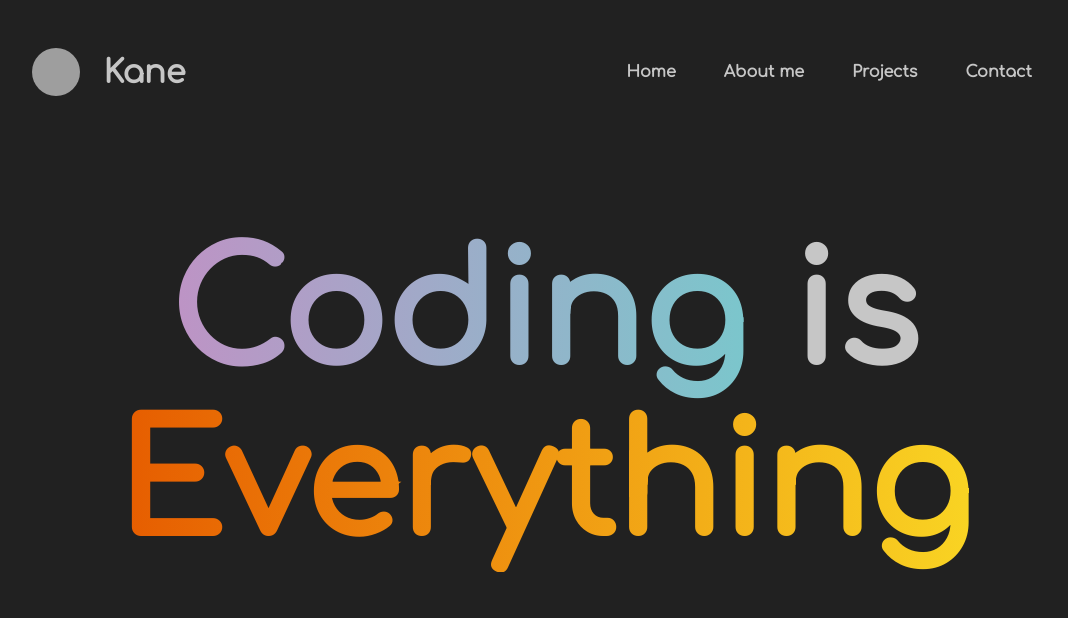
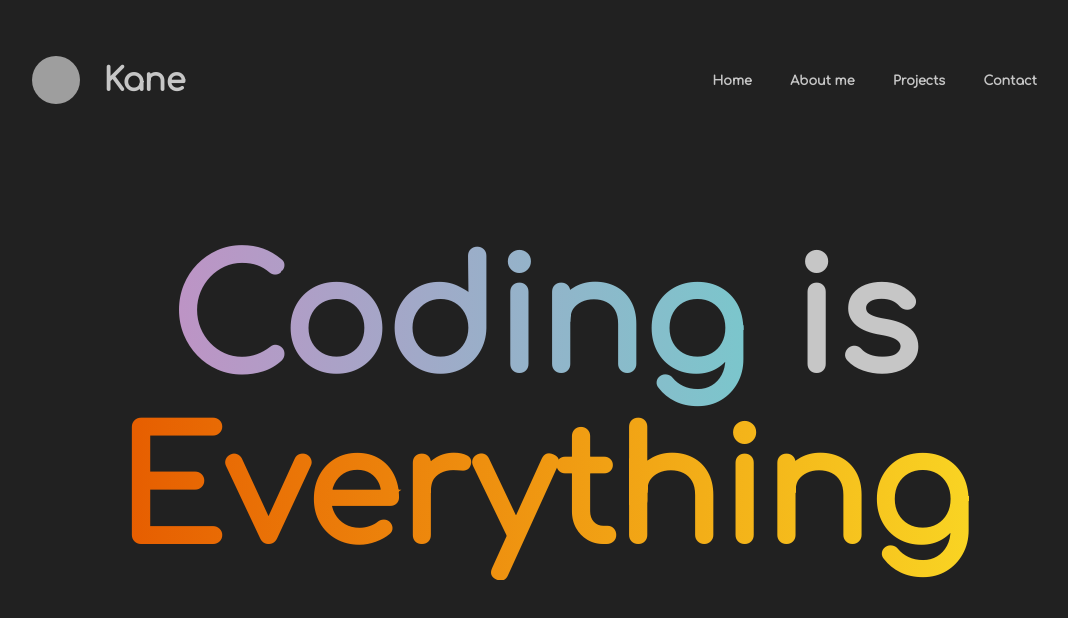
Before and after one commit to kane50613/ka1e, a Vue app: page / in a window 1280 px wide. Shown: the top 618 px of the page, without its empty margins (96-1164 px from the left). Built offline with nearby package versions, Linux system fonts and the light colour scheme; grey boxes are pictures that could not be loaded.

Commit message:
more fixing

```diff
--- a/src/App.vue
+++ b/src/App.vue
@@ -38,7 +38,7 @@ html, body {
 }
 
 #app {
-    margin-top: 2rem;
+    margin-top: 5vh;
     font-family: 'Comfortaa', cursive;
     -webkit-font-smoothing: antialiased;
     -moz-osx-font-smoothing: grayscale;
--- a/src/components/Navbar.vue
+++ b/src/components/Navbar.vue
@@ -58,9 +58,10 @@ export default {
     }
 
     .route {
+        font-size: 1vw;
         font-weight: 700;
         padding: 1rem 1rem;
-        margin: 0 .5rem;
+        margin: 0 calc(1vw / 4);
     }
 
     .menuButton {
```
